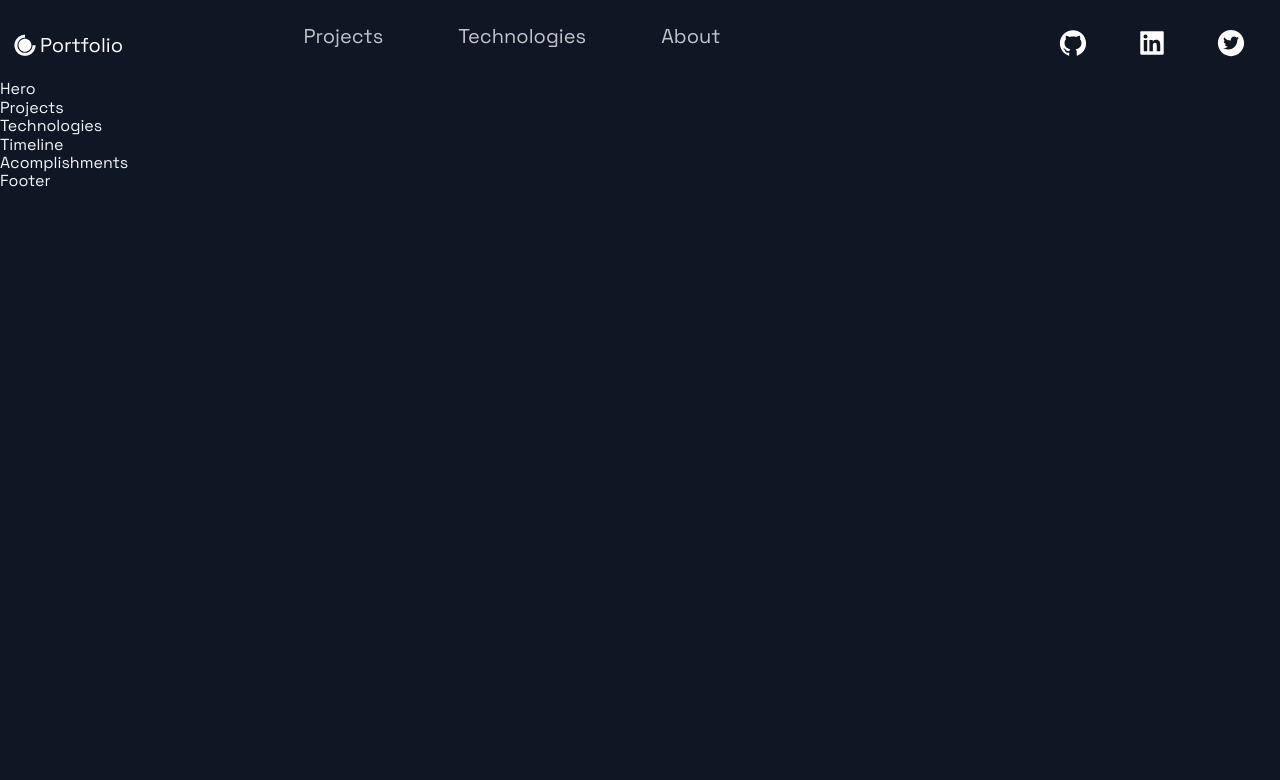
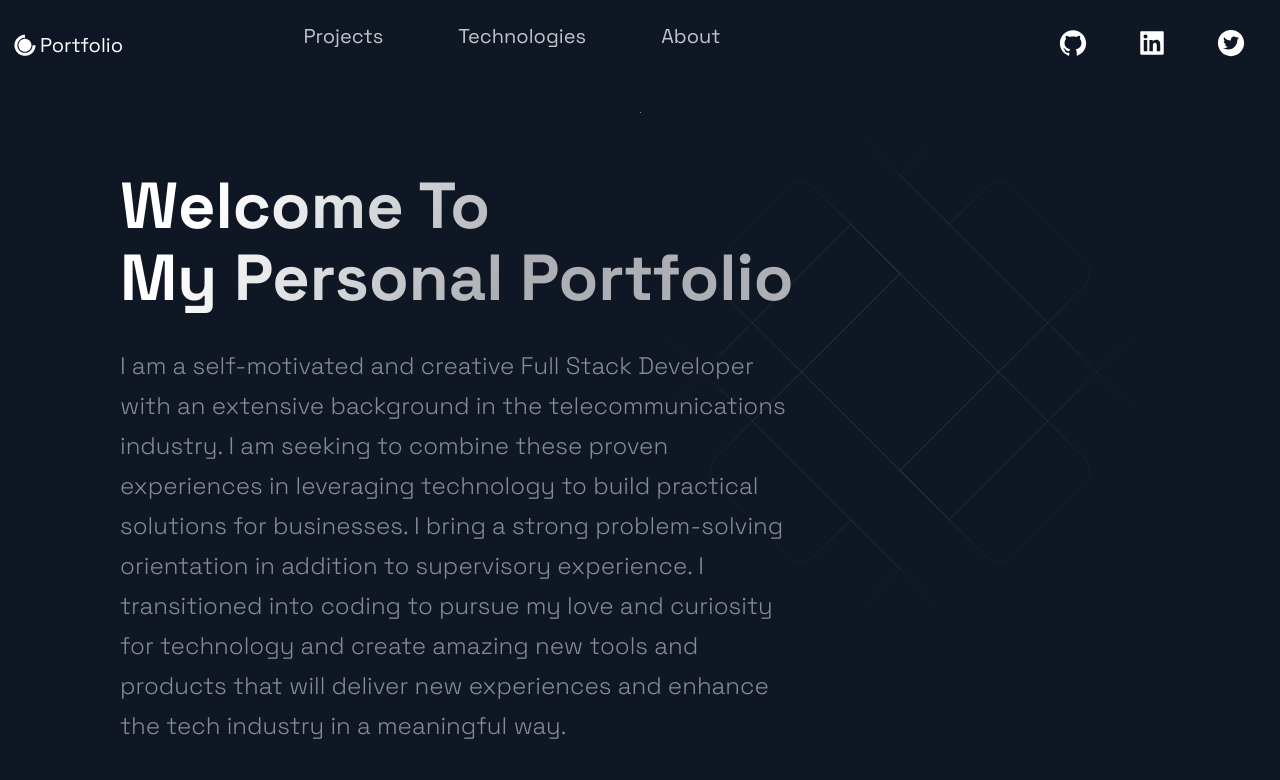
Before and after one commit to jrcliff/nodejsportfolio, a Next.js app: page / in a window 1280 px wide. Shown: the top 780 px of the page. Built offline with nearby package versions, Linux system fonts and the light colour scheme.

Commit message:
Hero Component Complete

```diff
--- a/src/components/Hero/Hero.js
+++ b/src/components/Hero/Hero.js
@@ -4,10 +4,19 @@ import { Section, SectionText, SectionTitle } from '../../styles/GlobalComponent
 import Button from '../../styles/GlobalComponents/Button';
 import { LeftSection } from './HeroStyles';
 
-const Hero = (props) => (
-  <div>
-    Hero
-  </div>
+const Hero = () => (
+  <Section row nopadding>
+    <LeftSection>
+      <SectionTitle main center>
+        Welcome To <br />
+        My Personal Portfolio
+      </SectionTitle>
+      <SectionText>
+      I am a self-motivated and creative Full Stack Developer with an extensive background in the telecommunications industry.  I am seeking to combine these proven experiences in leveraging technology to build practical solutions for businesses. I bring a strong problem-solving orientation in addition to supervisory experience. I transitioned into coding to pursue my love and curiosity for technology and create amazing new tools and products that will deliver new experiences and enhance the tech industry in a meaningful way.
+      </SectionText>
+      <Button onClick={() => window.location = 'mailto: justoon7.jc@gmail.com'} >Contact</Button>
+    </LeftSection>
+  </Section>
 );
 
 export default Hero;
--- a/src/pages/index.js
+++ b/src/pages/index.js
@@ -10,10 +10,10 @@ import { Section } from '../styles/GlobalComponents';
 const Home = () => {
   return (
     <Layout>
-      {/* <Section grid> */}
+      <Section grid>
         <Hero />
-        {/* <BgAnimation /> */}
-      {/* </Section> */}
+        <BgAnimation />
+      </Section>
       <Projects />
       <Technologies />
       <Timeline />
```
